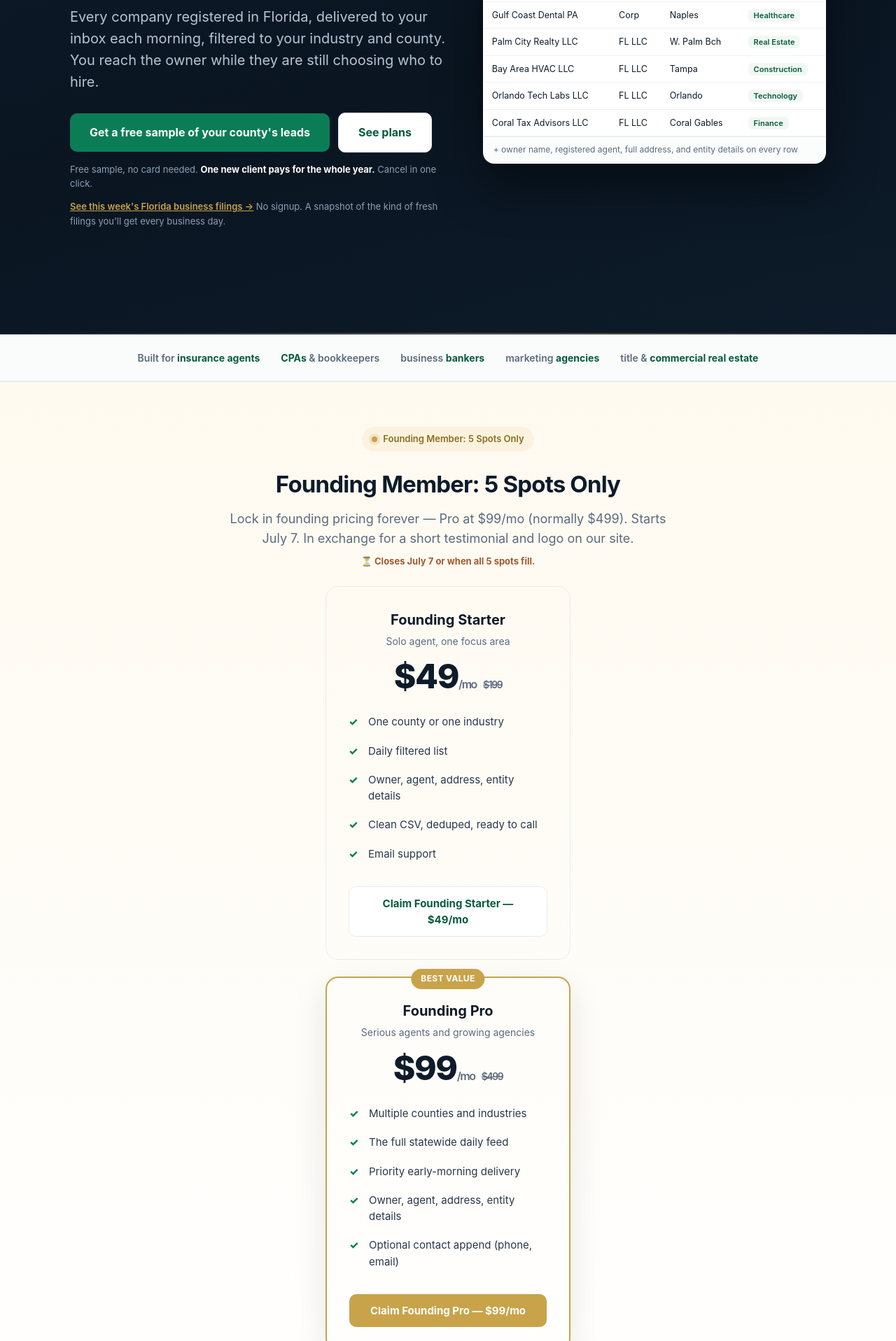
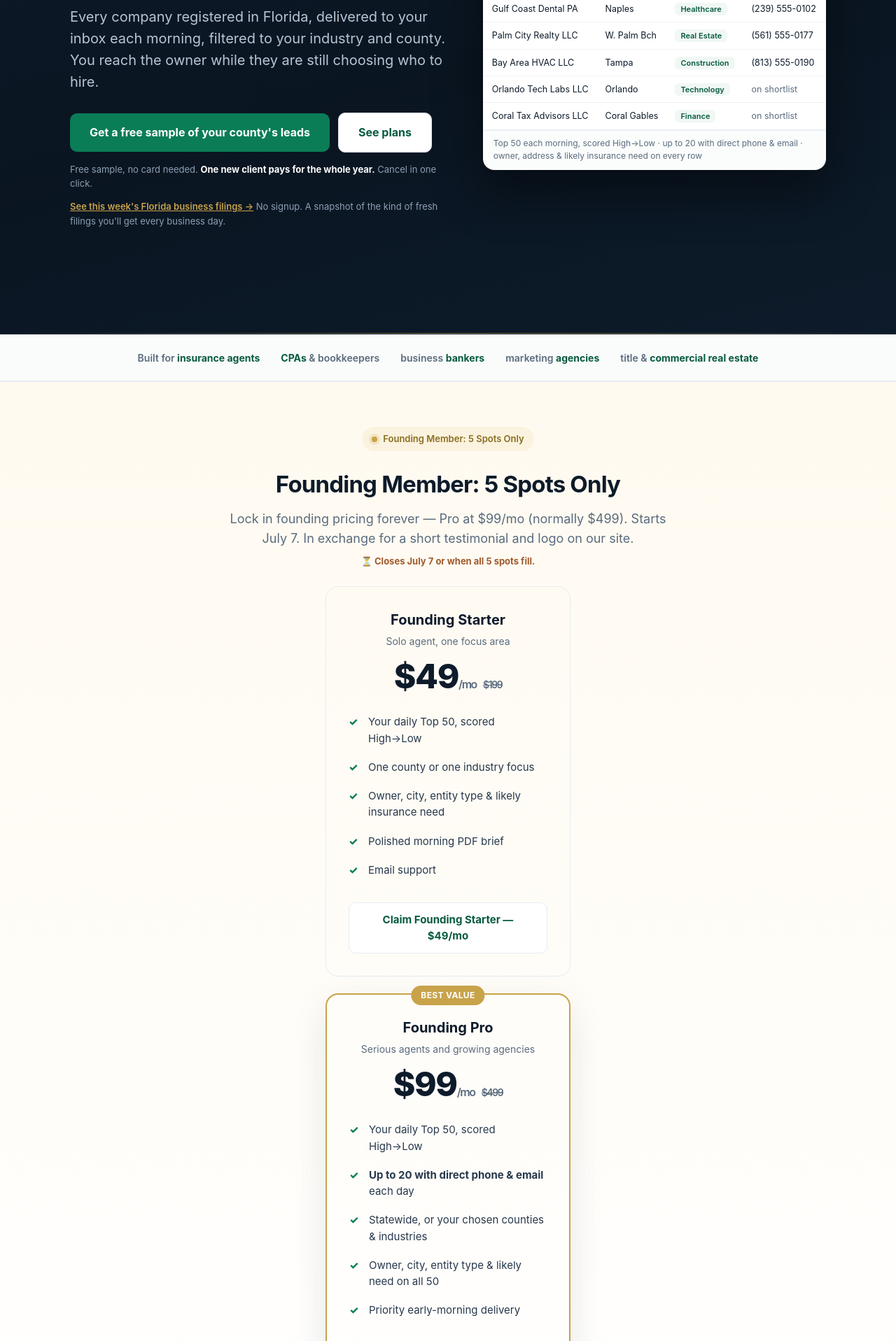
Before and after one commit to vpv9pj6fn6-commits/wescove-site, a plain HTML site: page index.html in a window 1280 px wide. Shown: the part 451-2368 px from the top of the page at 70% size. Drawn offline with Linux system fonts and the light colour scheme.

Commit message:
Site copy: curated Top 50 brief; Pro = up to 20 with direct phone & email; PDF not CSV

```diff
--- a/index.html
+++ b/index.html
@@ -186,17 +186,17 @@
   </div>
   <!-- product preview so they see the actual deliverable -->
   <div class="mock" aria-hidden="true">
-    <div class="bar"><i></i><i></i><i></i><span class="ttl">your-leads-2026-06-16.csv</span><span style="margin-left:auto;background:var(--soft);color:var(--accent-dark);font-size:10.5px;font-weight:700;padding:3px 9px;border-radius:999px;text-transform:uppercase;letter-spacing:.04em">Filed yesterday</span></div>
+    <div class="bar"><i></i><i></i><i></i><span class="ttl">Wescove-Morning-Brief.pdf · Top 50</span><span style="margin-left:auto;background:var(--soft);color:var(--accent-dark);font-size:10.5px;font-weight:700;padding:3px 9px;border-radius:999px;text-transform:uppercase;letter-spacing:.04em">Filed yesterday</span></div>
     <table class="sheet">
-      <tr><th>Business</th><th>Type</th><th>City</th><th>Industry</th></tr>
-      <tr><td>Sunshine Roofing LLC</td><td>FL LLC</td><td>Miami</td><td class="badge"><span>Construction</span></td></tr>
-      <tr><td>Gulf Coast Dental PA</td><td>Corp</td><td>Naples</td><td class="badge"><span>Healthcare</span></td></tr>
-      <tr><td>Palm City Realty LLC</td><td>FL LLC</td><td>W. Palm Bch</td><td class="badge"><span>Real Estate</span></td></tr>
-      <tr><td>Bay Area HVAC LLC</td><td>FL LLC</td><td>Tampa</td><td class="badge"><span>Construction</span></td></tr>
-      <tr><td>Orlando Tech Labs LLC</td><td>FL LLC</td><td>Orlando</td><td class="badge"><span>Technology</span></td></tr>
-      <tr><td>Coral Tax Advisors LLC</td><td>FL LLC</td><td>Coral Gables</td><td class="badge"><span>Finance</span></td></tr>
+      <tr><th>Business</th><th>City</th><th>Industry</th><th>Direct contact</th><th>Score</th></tr>
+      <tr><td>Sunshine Roofing LLC</td><td>Miami</td><td class="badge"><span>Construction</span></td><td>(305) 555-0148</td><td style="font-weight:800;color:var(--accent-dark)">98</td></tr>
+      <tr><td>Gulf Coast Dental PA</td><td>Naples</td><td class="badge"><span>Healthcare</span></td><td>(239) 555-0102</td><td style="font-weight:800;color:var(--accent-dark)">96</td></tr>
+      <tr><td>Palm City Realty LLC</td><td>W. Palm Bch</td><td class="badge"><span>Real Estate</span></td><td>(561) 555-0177</td><td style="font-weight:800;color:var(--accent-dark)">95</td></tr>
+      <tr><td>Bay Area HVAC LLC</td><td>Tampa</td><td class="badge"><span>Construction</span></td><td>(813) 555-0190</td><td style="font-weight:800;color:var(--accent-dark)">93</td></tr>
+      <tr><td>Orlando Tech Labs LLC</td><td>Orlando</td><td class="badge"><span>Technology</span></td><td style="color:var(--muted)">on shortlist</td><td style="font-weight:800;color:var(--accent-dark)">90</td></tr>
+      <tr><td>Coral Tax Advisors LLC</td><td>Coral Gables</td><td class="badge"><span>Finance</span></td><td style="color:var(--muted)">on shortlist</td><td style="font-weight:800;color:var(--accent-dark)">88</td></tr>
     </table>
-    <div class="foot">+ owner name, registered agent, full address, and entity details on every row</div>
+    <div class="foot">Top 50 each morning, scored High→Low · up to 20 with direct phone &amp; email · owner, address &amp; likely insurance need on every row</div>
   </div>
 </div>
 </section>
@@ -224,10 +224,10 @@
         <p class="who">Solo agent, one focus area</p>
         <div class="amt">$49<small>/mo</small> <span style="font-size:14px;color:var(--muted);text-decoration:line-through;font-weight:600">$199</span></div>
         <ul>
-          <li>One county or one industry</li>
-          <li>Daily filtered list</li>
-          <li>Owner, agent, address, entity details</li>
-          <li>Clean CSV, deduped, ready to call</li>
+          <li>Your daily Top 50, scored High→Low</li>
+          <li>One county or one industry focus</li>
+          <li>Owner, city, entity type &amp; likely insurance need</li>
+          <li>Polished morning PDF brief</li>
           <li>Email support</li>
         </ul>
         <a class="btn ghost" href="https://buy.stripe.com/3cI6oHfsbelI2R137kejK00" style="text-align:center">Claim Founding Starter — $49/mo</a>
@@ -238,11 +238,11 @@
         <p class="who">Serious agents and growing agencies</p>
         <div class="amt">$99<small>/mo</small> <span style="font-size:14px;color:var(--muted);text-decoration:line-through;font-weight:600">$499</span></div>
         <ul>
-          <li>Multiple counties and industries</li>
-          <li>The full statewide daily feed</li>
+          <li>Your daily Top 50, scored High→Low</li>
+          <li><b>Up to 20 with direct phone &amp; email</b> each day</li>
+          <li>Statewide, or your chosen counties &amp; industries</li>
+          <li>Owner, city, entity type &amp; likely need on all 50</li>
           <li>Priority early-morning delivery</li>
-          <li>Owner, agent, address, entity details</li>
-          <li>Optional contact append (phone, email)</li>
         </ul>
         <a class="btn" href="https://buy.stripe.com/6oUbJ17ZJgtQdvFeQ2ejK03" style="text-align:center;background:var(--gold)">Claim Founding Pro — $99/mo</a>
       </div>
@@ -298,8 +298,8 @@
     <p class="lead">You do nothing but open the file and reach out. We handle the rest, every business day.</p>
     <div class="grid3">
       <div class="card"><div class="n">01</div><h3>We pull it daily</h3><p>Every new business registered in Florida that day, straight from the public record.</p></div>
-      <div class="card"><div class="n">02</div><h3>We filter it to you</h3><p>Only your industries and counties, deduped, cleaned, and formatted into one simple spreadsheet.</p></div>
-      <div class="card"><div class="n">03</div><h3>You close</h3><p>Owner, address, and entity details on every row. Reach out before anyone else does.</p></div>
+      <div class="card"><div class="n">02</div><h3>We score &amp; shortlist</h3><p>Filtered to your industries and counties, scored for insurance fit, down to your Top 50 for the day.</p></div>
+      <div class="card"><div class="n">03</div><h3>You close</h3><p>Owner, city, and likely insurance need on every lead — plus up to 20 with direct phone &amp; email. Reach out before anyone else does.</p></div>
     </div>
   </div>
 </section>
@@ -364,10 +364,10 @@
         <p class="who">Solo agent, one focus area</p>
         <div class="amt">$199<small>/mo</small></div>
         <ul>
-          <li>One county or one industry</li>
-          <li>Daily filtered list</li>
-          <li>Owner, agent, address, entity details</li>
-          <li>Clean CSV, deduped, ready to call</li>
+          <li>Your daily Top 50, scored High→Low</li>
+          <li>One county or one industry focus</li>
+          <li>Owner, city, entity type &amp; likely insurance need</li>
+          <li>Polished morning PDF brief</li>
           <li>Cancel anytime</li>
         </ul>
         <a class="btn ghost" href="#sample" style="text-align:center">Start with a free sample</a>
@@ -378,11 +378,11 @@
         <p class="who">Serious agents and growing agencies</p>
         <div class="amt">$499<small>/mo</small></div>
         <ul>
-          <li>Multiple counties and industries</li>
-          <li>The full statewide daily feed</li>
+          <li>Your daily Top 50, scored High→Low</li>
+          <li><b>Up to 20 with direct phone &amp; email</b> each day</li>
+          <li>Statewide, or your chosen counties &amp; industries</li>
+          <li>Owner, city, entity type &amp; likely need on all 50</li>
           <li>Priority early-morning delivery</li>
-          <li>Owner, agent, address, entity details</li>
-          <li>Optional contact append (phone, email)</li>
           <li>Cancel anytime</li>
         </ul>
         <a class="btn" href="#sample" style="text-align:center">Start with a free sample</a>
```
